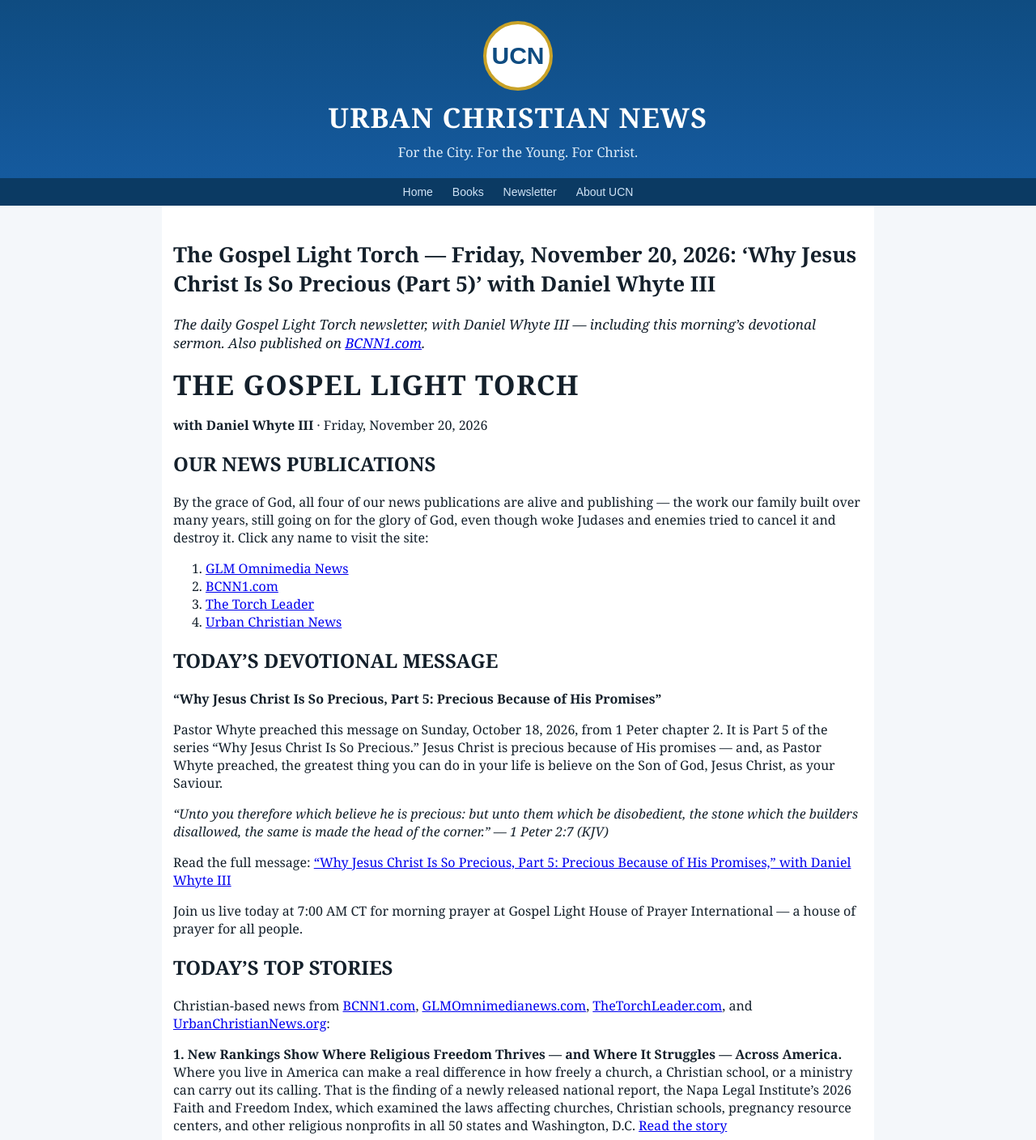
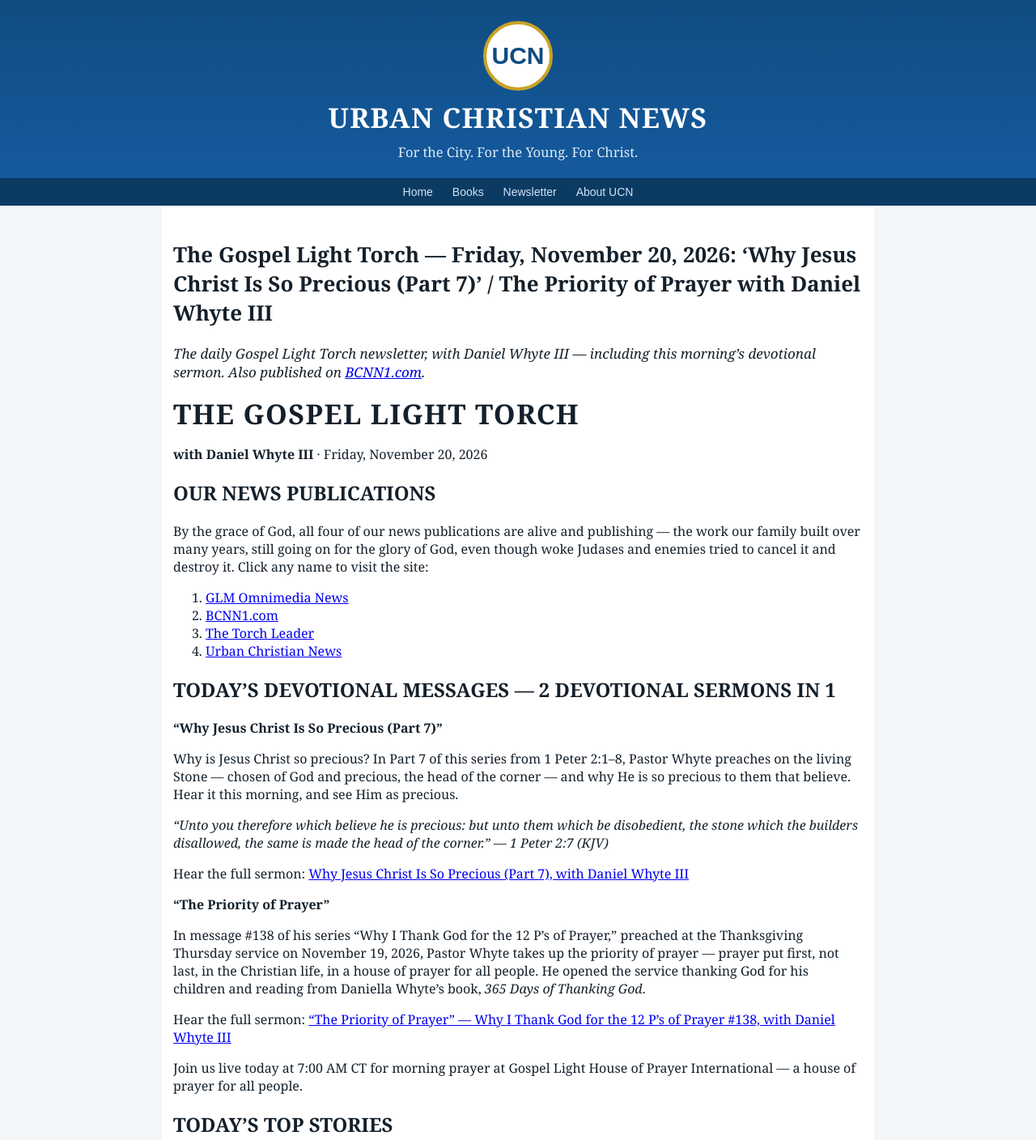
Before and after one commit to thetorchleader/UrbanChristianNews, a plain HTML site: page newsletter.html in a window 1280 px wide. Shown: the top 1408 px of the page at 81% size. Drawn offline with Linux system fonts and the light colour scheme.

Commit message:
Gospel Light Torch newsletter — Friday Nov 20 corrected: Part 7 + Priority of Prayer

```diff
--- a/newsletter.html
+++ b/newsletter.html
@@ -31,7 +31,7 @@
   <a href="index.html#about">About UCN</a>
 </nav>
 <main><article>
-<h2 style="font-size:26px">The Gospel Light Torch — Friday, November 20, 2026: &#8216;Why Jesus Christ Is So Precious (Part 5)&#8217; with Daniel Whyte III</h2>
+<h2 style="font-size:26px">The Gospel Light Torch — Friday, November 20, 2026: &#8216;Why Jesus Christ Is So Precious (Part 7)&#8217; / The Priority of Prayer with Daniel Whyte III</h2>
 <p style="font-size:17px"><em>The daily Gospel Light Torch newsletter, with Daniel Whyte III &mdash; including this morning&rsquo;s devotional sermon. Also published on <a href="https://blackchristiannews.com/the-gospel-light-torch-friday-november-20-2026-why-jesus-christ-is-so-precious-part-5-with-daniel-whyte-iii/">BCNN1.com</a>.</em></p>
 <h1 class="wp-block-heading">THE GOSPEL LIGHT TORCH</h1>
 
@@ -67,15 +67,15 @@
 
 
 
-<h2 class="wp-block-heading">TODAY&#8217;S DEVOTIONAL MESSAGE</h2>
+<h2 class="wp-block-heading">TODAY&#8217;S DEVOTIONAL MESSAGES &#8212; 2 DEVOTIONAL SERMONS IN 1</h2>
 
 
 
-<p class="wp-block-paragraph"><strong>&#8220;Why Jesus Christ Is So Precious, Part 5: Precious Because of His Promises&#8221;</strong></p>
+<p class="wp-block-paragraph"><strong>&#8220;Why Jesus Christ Is So Precious (Part 7)&#8221;</strong></p>
 
 
 
-<p class="wp-block-paragraph">Pastor Whyte preached this message on Sunday, October 18, 2026, from 1 Peter chapter 2. It is Part 5 of the series &#8220;Why Jesus Christ Is So Precious.&#8221; Jesus Christ is precious because of His promises &#8212; and, as Pastor Whyte preached, the greatest thing you can do in your life is believe on the Son of God, Jesus Christ, as your Saviour.</p>
+<p class="wp-block-paragraph">Why is Jesus Christ so precious? In Part 7 of this series from 1 Peter 2:1&#8211;8, Pastor Whyte preaches on the living Stone &#8212; chosen of God and precious, the head of the corner &#8212; and why He is so precious to them that believe. Hear it this morning, and see Him as precious.</p>
 
 
 
@@ -83,7 +83,19 @@
 
 
 
-<p class="wp-block-paragraph">Read the full message: <a href="https://blackchristiannews.com/why-jesus-christ-is-so-precious-part-5-precious-because-of-his-promises-1-peter-21-8/">&#8220;Why Jesus Christ Is So Precious, Part 5: Precious Because of His Promises,&#8221; with Daniel Whyte III</a></p>
+<p class="wp-block-paragraph">Hear the full sermon: <a href="https://blackchristiannews.com/why-jesus-christ-is-so-precious-part-7/">Why Jesus Christ Is So Precious (Part 7), with Daniel Whyte III</a></p>
+
+
+
+<p class="wp-block-paragraph"><strong>&#8220;The Priority of Prayer&#8221;</strong></p>
+
+
+
+<p class="wp-block-paragraph">In message #138 of his series &#8220;Why I Thank God for the 12 P&#8217;s of Prayer,&#8221; preached at the Thanksgiving Thursday service on November 19, 2026, Pastor Whyte takes up the priority of prayer &#8212; prayer put first, not last, in the Christian life, in a house of prayer for all people. He opened the service thanking God for his children and reading from Daniella Whyte&#8217;s book, <em>365 Days of Thanking God</em>.</p>
+
+
+
+<p class="wp-block-paragraph">Hear the full sermon: <a href="https://blackchristiannews.substack.com/p/the-priority-of-prayer-why-i-thank">&#8220;The Priority of Prayer&#8221; &#8212; Why I Thank God for the 12 P&#8217;s of Prayer #138, with Daniel Whyte III</a></p>
 
 
 
```
